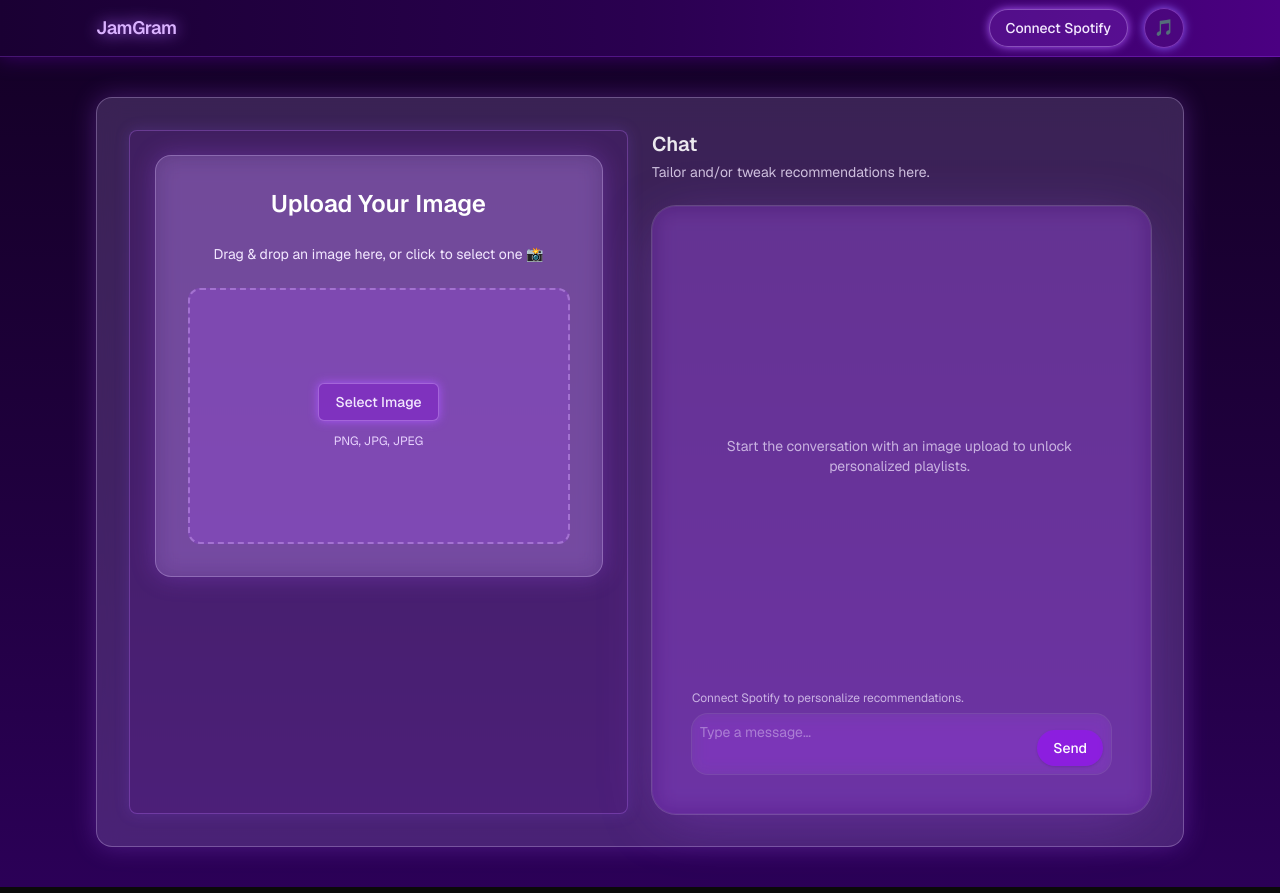
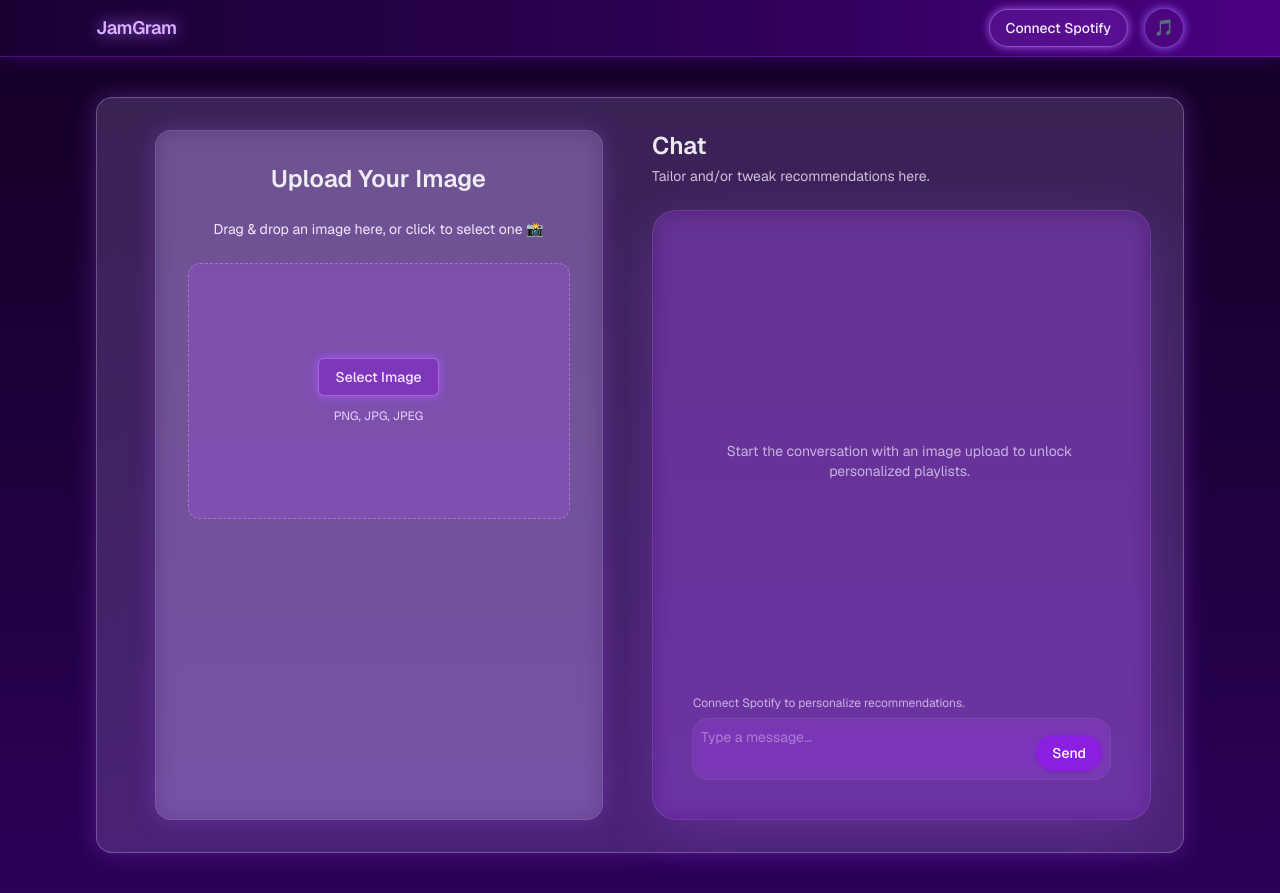
Before and after one commit to CS222-UIUC/fa25-team011, a Next.js app in the folder jamgram/: page / in a window 1280 px wide. Built offline with nearby package versions, Linux system fonts and the light colour scheme; no server answers.

Commit message:
made layout more cohesive

```diff
--- a/jamgram/app/components/ChatPanel.tsx
+++ b/jamgram/app/components/ChatPanel.tsx
@@ -57,13 +57,13 @@ export default function ChatPanel({ onSend, isConnected = true }: ChatPanelProps
   return (
     <div className="flex h-full flex-col">
       <header>
-        <h2 className="text-xl font-semibold text-white/90">Chat</h2>
+        <h2 className="text-2xl font-semibold text-white/90">Chat</h2>
         <p className="mt-1 text-sm text-purple-100/80">
           Tailor and/or tweak recommendations here.
         </p>
       </header>
 
-      <div className="mt-6 flex flex-1 flex-col overflow-hidden rounded-3xl bg-purple-600/20 p-6 sm:p-8 lg:p-10 ring-1 ring-purple-200/20 shadow-[0_10px_60px_-10px_rgba(168,85,247,0.35)] backdrop-blur-md outline outline-1 -outline-offset-1 outline-white/5">
+      <div className="mt-6 flex flex-1 flex-col overflow-hidden rounded-3xl border border-white/10 bg-purple-600/20 p-6 sm:p-8 lg:p-10 shadow-[0_10px_60px_-10px_rgba(168,85,247,0.35)] backdrop-blur-md">
         <div
           role="log"
           aria-live="polite"
--- a/jamgram/app/components/ImageUpload.tsx
+++ b/jamgram/app/components/ImageUpload.tsx
@@ -37,8 +37,8 @@ export default function ImageUpload() {
   };
 
   return (
-    <div className="flex flex-col items-center gap-6 rounded-2xl bg-[#cda8ff]/20 p-8 text-white shadow-[0_0_25px_#a855f7]/30 border border-[#e2c8ff]/30 backdrop-blur-md w-full max-w-md mx-auto">
-      <h2 className="text-2xl font-semibold">Upload Your Image</h2>
+    <div className="mx-auto flex w-full max-w-md flex-col items-center gap-6 rounded-2xl border border-white/10 bg-[#cda8ff]/20 p-8 text-white shadow-[0_0_25px_#a855f7]/30 backdrop-blur-md">
+      <h2 className="text-2xl font-semibold text-white/90">Upload Your Image</h2>
       <p className="text-sm text-purple-100 text-center">
         Drag & drop an image here, or click to select one 📸
       </p>
@@ -47,7 +47,7 @@ export default function ImageUpload() {
         onDragOver={handleDragOver}
         onDragLeave={handleDragLeave}
         onDrop={handleDrop}
-        className={`flex flex-col items-center justify-center w-full h-64 rounded-xl border-2 border-dashed transition ${
+        className={`flex h-64 w-full flex-col items-center justify-center rounded-xl border border-dashed transition ${
           isDragging
             ? "border-purple-400 bg-purple-600/30"
             : "border-purple-300/40 bg-purple-500/20 hover:bg-purple-500/25"
--- a/jamgram/app/page.tsx
+++ b/jamgram/app/page.tsx
@@ -4,10 +4,8 @@ import ImageUpload from "./components/ImageUpload";
 export default function Home() {
   return (
     <div className="grid grid-cols-1 gap-6 lg:grid-cols-2">
-      <section className="rounded-lg border border-purple-400/30 bg-purple-900/20 p-6 shadow-[0_0_15px_#8b5cf6]/20">
-        <ImageUpload />
-      </section>
-        <ChatPanel isConnected={false} />
+      <ImageUpload />
+      <ChatPanel isConnected={false} />
     </div>
   );
 }
```
